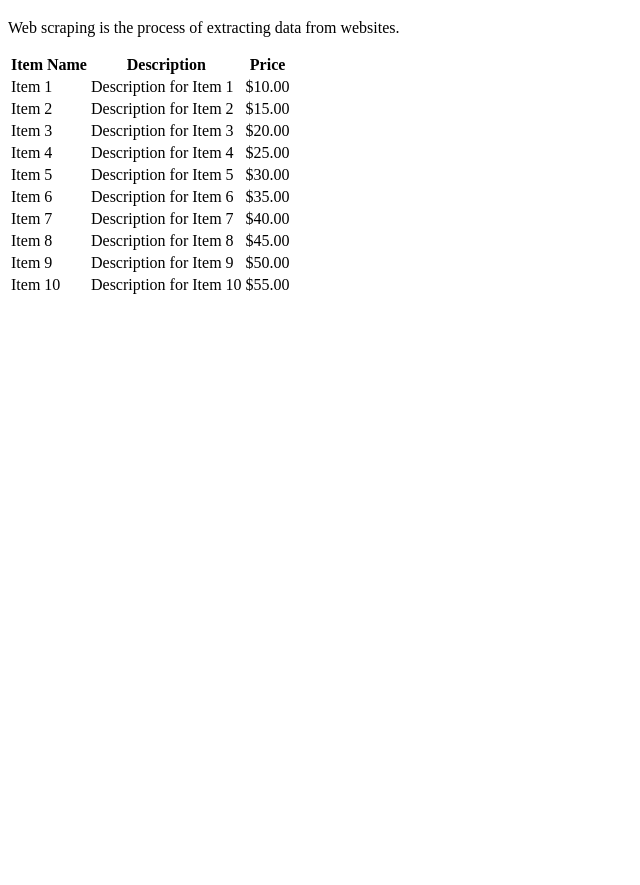
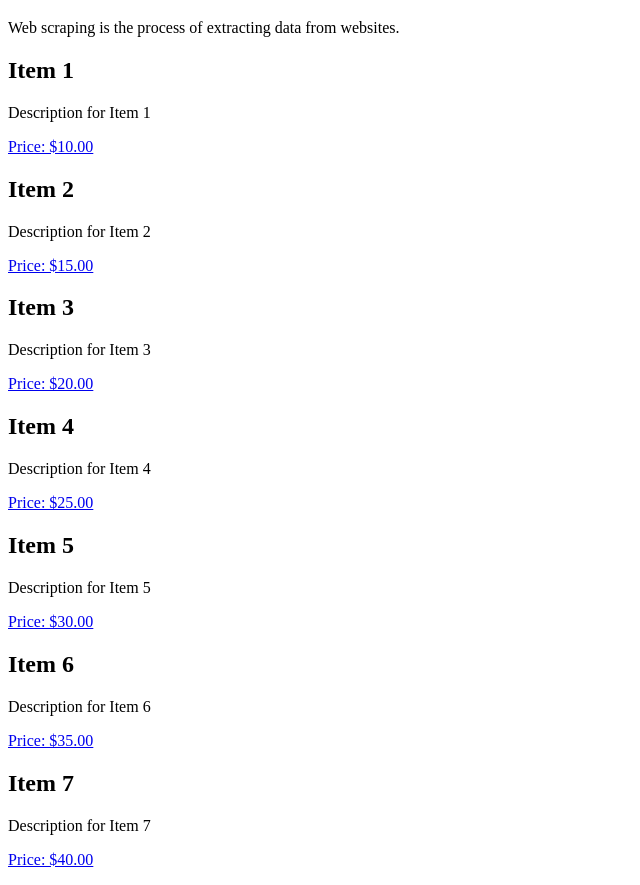
Before and after one commit to jaydippatel83/scraping_bigginer, a plain HTML site: page index.html in a window 1280 px wide. Shown: the part 61-946 px from the top of the page, without its empty margins (0-640 px from the left). Before the commit the page ends 800 px from the top, so only its background shows below. Drawn offline with Linux system fonts and the light colour scheme.

Commit message:
find tags and print data

```diff
--- a/index.html
+++ b/index.html
@@ -8,66 +8,57 @@
 <body>
     <h1>Web Scraping</h1>
     <p>Web scraping is the process of extracting data from websites.</p>
-    <table>
-        <thead>
-            <tr>
-                <th>Item Name</th>
-                <th>Description</th>
-                <th>Price</th>
-            </tr>
-        </thead>
-        <tbody>
-            <tr>
-                <td>Item 1</td>
-                <td>Description for Item 1</td>
-                <td>$10.00</td>
-            </tr>
-            <tr>
-                <td>Item 2</td>
-                <td>Description for Item 2</td>
-                <td>$15.00</td>
-            </tr>
-            <tr>
-                <td>Item 3</td>
-                <td>Description for Item 3</td>
-                <td>$20.00</td>
-            </tr>
-            <tr>
-                <td>Item 4</td>
-                <td>Description for Item 4</td>
-                <td>$25.00</td>
-            </tr>
-            <tr>
-                <td>Item 5</td>
-                <td>Description for Item 5</td>
-                <td>$30.00</td>
-            </tr>
-            <tr>
-                <td>Item 6</td>
-                <td>Description for Item 6</td>
-                <td>$35.00</td>
-            </tr>
-            <tr>
-                <td>Item 7</td>
-                <td>Description for Item 7</td>
-                <td>$40.00</td>
-            </tr>
-            <tr>
-                <td>Item 8</td>
-                <td>Description for Item 8</td>
-                <td>$45.00</td>
-            </tr>
-            <tr>
-                <td>Item 9</td>
-                <td>Description for Item 9</td>
-                <td>$50.00</td>
-            </tr>
-            <tr>
-                <td>Item 10</td>
-                <td>Description for Item 10</td>
-                <td>$55.00</td>
-            </tr>
-        </tbody>
-    </table>
+    <div class="card-container">
+        <div class="card">
+            <h2>Item 1</h2>
+            <p>Description for Item 1</p>
+            <a href="#" class="price">Price: $10.00</a>
+        </div>
+        <div class="card">
+            <h2>Item 2</h2>
+            <p>Description for Item 2</p>
+            <a href="#" class="price">Price: $15.00</a>
+        </div>
+        <div class="card">
+            <h2>Item 3</h2>
+            <p>Description for Item 3</p>
+            <a href="#" class="price">Price: $20.00</a>
+        </div>
+        <div class="card">
+            <h2>Item 4</h2>
+            <p>Description for Item 4</p>
+            <a href="#" class="price">Price: $25.00</a>
+        </div>
+        <div class="card">
+            <h2>Item 5</h2>
+            <p>Description for Item 5</p>
+            <a href="#" class="price">Price: $30.00</a>
+        </div>
+        <div class="card">
+            <h2>Item 6</h2>
+            <p>Description for Item 6</p>
+            <a href="#" class="price">Price: $35.00</a>
+        </div>
+        <div class="card">
+            <h2>Item 7</h2>
+            <p>Description for Item 7</p>
+            <a href="#" class="price">Price: $40.00</a>
+        </div>
+        <div class="card">
+            <h2>Item 8</h2>
+            <p>Description for Item 8</p>
+            <a href="#" class="price">Price: $45.00</a>
+        </div>
+        <div class="card">
+            <h2>Item 9</h2>
+            <p>Description for Item 9</p>
+            <a href="#" class="price">Price: $50.00</a>
+        </div>
+        <div class="card">
+            <h2>Item 10</h2>
+            <p>Description for Item 10</p>
+            <a href="#" class="price">Price: $55.00</a>
+        </div>
+    </div>
 </body>
 </html>
```
Also changed, not shown: 1 other file.
